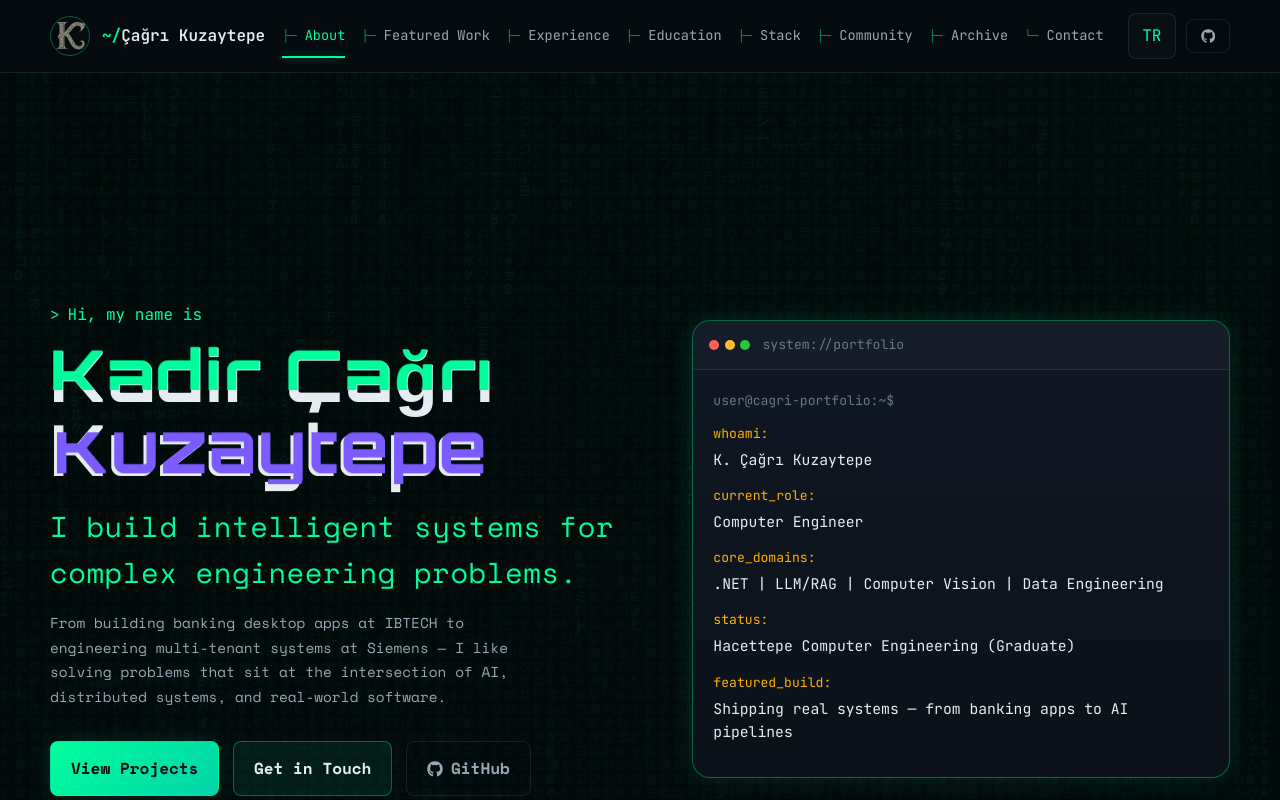
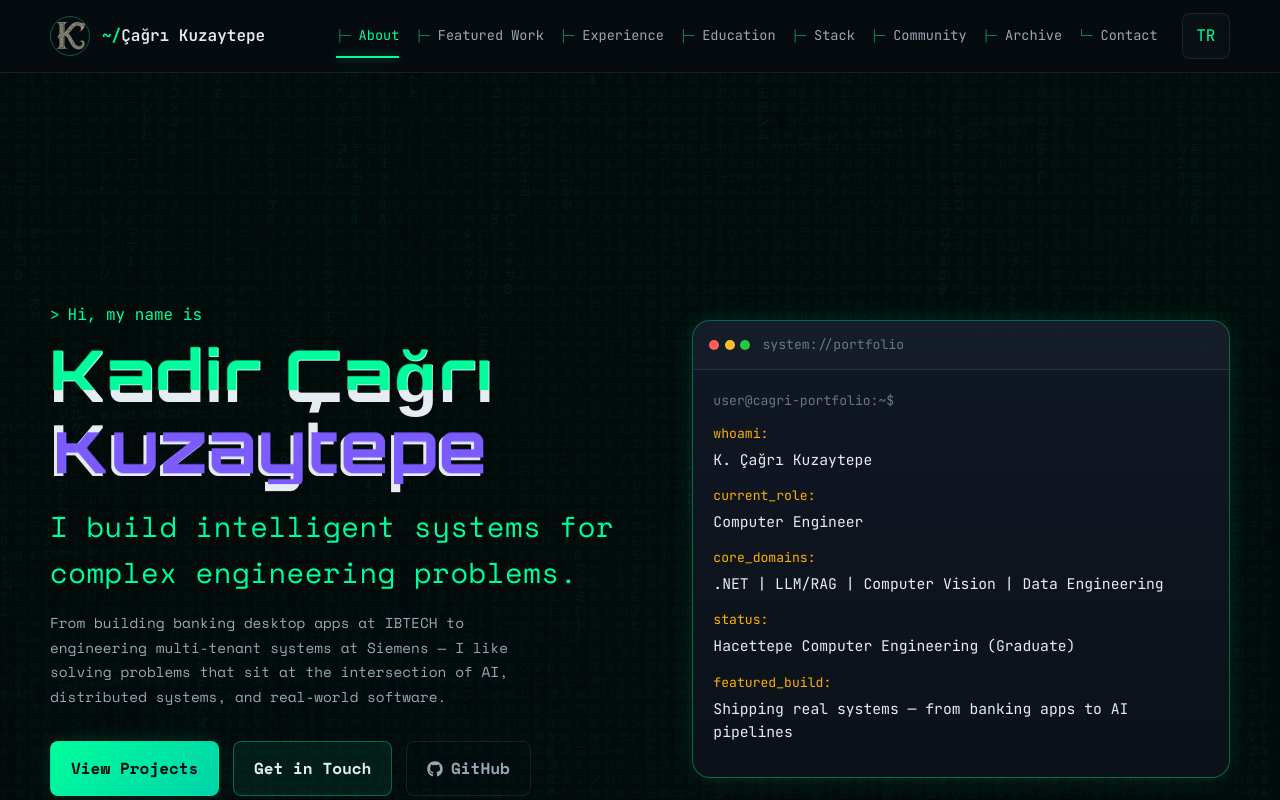
Before and after one commit to cagrikuzaytepe/Personal-Web-Site, a React (Vite) app: page / in a window 1280 px wide. Shown: the top 800 px of the page. Built offline with nearby package versions, Linux system fonts and the light colour scheme.

Commit message:
EfsaneBeytepe captain card, Onur Ogrencisi note, default EN, remove header GitHub icon

```diff
--- a/src/components/Header.jsx
+++ b/src/components/Header.jsx
@@ -1,5 +1,4 @@
 import { useEffect, useState } from 'react';
-import { FaGithub } from 'react-icons/fa';
 import { useLanguage } from '../context/LanguageContext.jsx';
 import { useScrollSpy } from '../hooks/useScrollSpy.js';
 import Container from './ui/Container.jsx';
@@ -81,15 +80,6 @@ const Header = () => {
             >
               {t.language.switchTo}
             </button>
-            <a
-              href={profile.github}
-              target="_blank"
-              rel="noopener noreferrer"
-              className="btn btn--ghost btn--small"
-              aria-label="GitHub"
-            >
-              <FaGithub />
-            </a>
             {profile.cvUrl && (
               <a href={profile.cvUrl} className="btn btn--primary btn--small" download>
                 CV
--- a/src/context/LanguageContext.jsx
+++ b/src/context/LanguageContext.jsx
@@ -10,9 +10,7 @@ const detectLanguage = () => {
   if (stored === 'en' || stored === 'tr') {
     return stored;
   }
-
-  const browserLang = navigator.language?.toLowerCase() ?? 'en';
-  return browserLang.startsWith('tr') ? 'tr' : 'en';
+  return 'en';
 };
 
 export const LanguageProvider = ({ children }) => {
--- a/src/i18n/en.js
+++ b/src/i18n/en.js
@@ -43,8 +43,9 @@ export const ui = {
     ],
     beyondCode: 'Beyond Code',
     beyondCodeItems: [
-      { label: 'Cinema', value: 'Letterboxd — tracking every film I watch', image: '/img/Nolan.jpg', link: 'https://letterboxd.com/cagrikuzaytepe/' },
+      { label: 'Cinema', value: 'Letterboxd — I track every film I watch', image: '/img/Nolan.jpg', link: 'https://letterboxd.com/cagrikuzaytepe/' },
       { label: 'Music', value: 'Göksel', image: '/img/göksel.jpg' },
+      { label: 'Football', value: 'Proud captain & #10 of Efsane Beytepe — honored to wear the jersey and fight for our team every day', image: '/img/EfsaneBeytepe.jpeg' },
       { label: 'Sport', value: 'Volleyball', image: '/img/Voll.jpg' },
     ],
   },
@@ -216,6 +217,7 @@ export const education = [
     description: [
       'Graduated with focus on AI systems, software engineering, and computer vision.',
       'Capstone work in distributed systems, LLM pipelines, and real-time data engineering.',
+      'Honor Student (Onur Öğrencisi).',
     ],
   },
 ];
--- a/src/i18n/tr.js
+++ b/src/i18n/tr.js
@@ -43,8 +43,9 @@ export const ui = {
     ],
     beyondCode: 'Kod Dışında',
     beyondCodeItems: [
-      { label: 'Sinema', value: 'Letterboxd — izlediğim her filmi takip ediyorum', image: '/img/Nolan.jpg', link: 'https://letterboxd.com/cagrikuzaytepe/' },
-      { label: 'Müzik', value: 'Göksel', image: '/img/göksel.jpg' },
+      { label: 'Sinema', value: 'Letterboxd \u2014 izledi\u011Fim her filmi takip ediyorum', image: '/img/Nolan.jpg', link: 'https://letterboxd.com/cagrikuzaytepe/' },
+      { label: 'M\u00FCzik', value: 'G\u00f6ksel', image: '/img/g\u00f6ksel.jpg' },
+      { label: 'Futbol', value: 'Kaptanlığını yaptığım Efsane Beytepe takımının 10 numarasını giymekten onur duyuyorum. Takımımız için her daim mücadele etmeye devam.', image: '/img/EfsaneBeytepe.jpeg' },
       { label: 'Spor', value: 'Voleybol', image: '/img/Voll.jpg' },
     ],
   },
@@ -216,6 +217,7 @@ export const education = [
     description: [
       'Yapay zeka sistemleri, yazılım mühendisliği ve bilgisayarlı görü odaklı bölüm mezunu.',
       'Bitirme projeleri: dağıtık sistemler, LLM hatları ve gerçek zamanlı veri mühendisliği.',
+      'Onur Öğrencisi.',
     ],
   },
 ];
```
Also changed, not shown: public/img/EfsaneBeytepe.jpeg (added), 1 other file (tests, documents, lock files or other folders).
